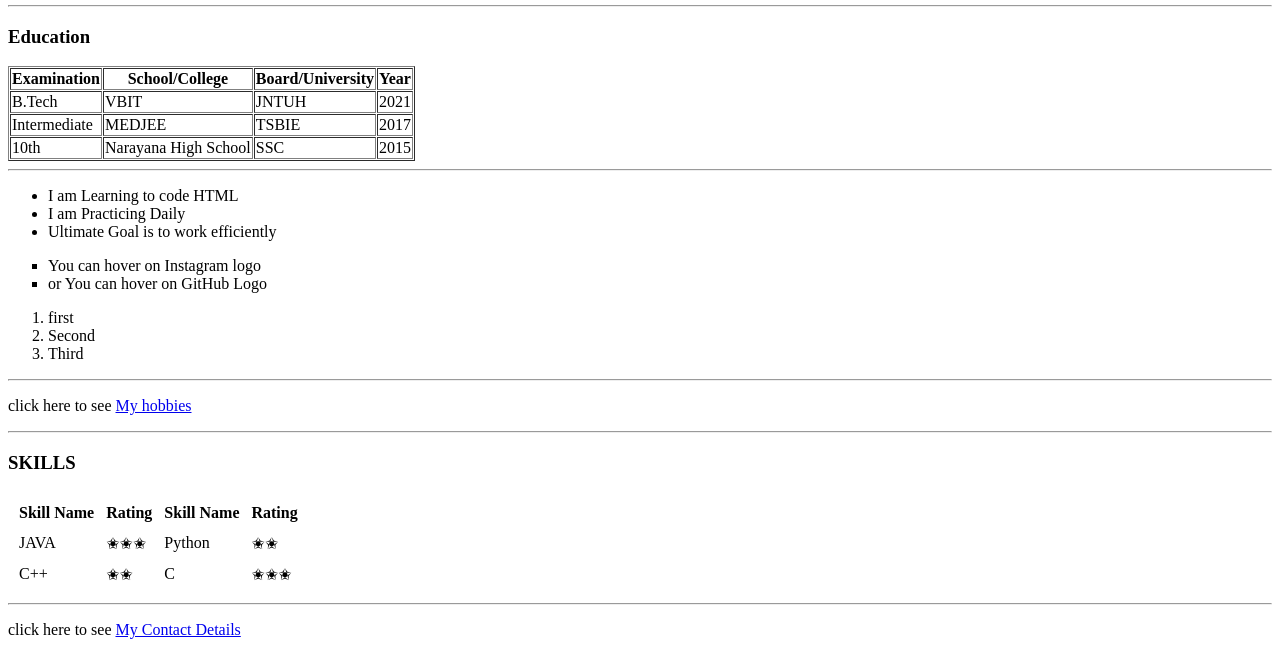
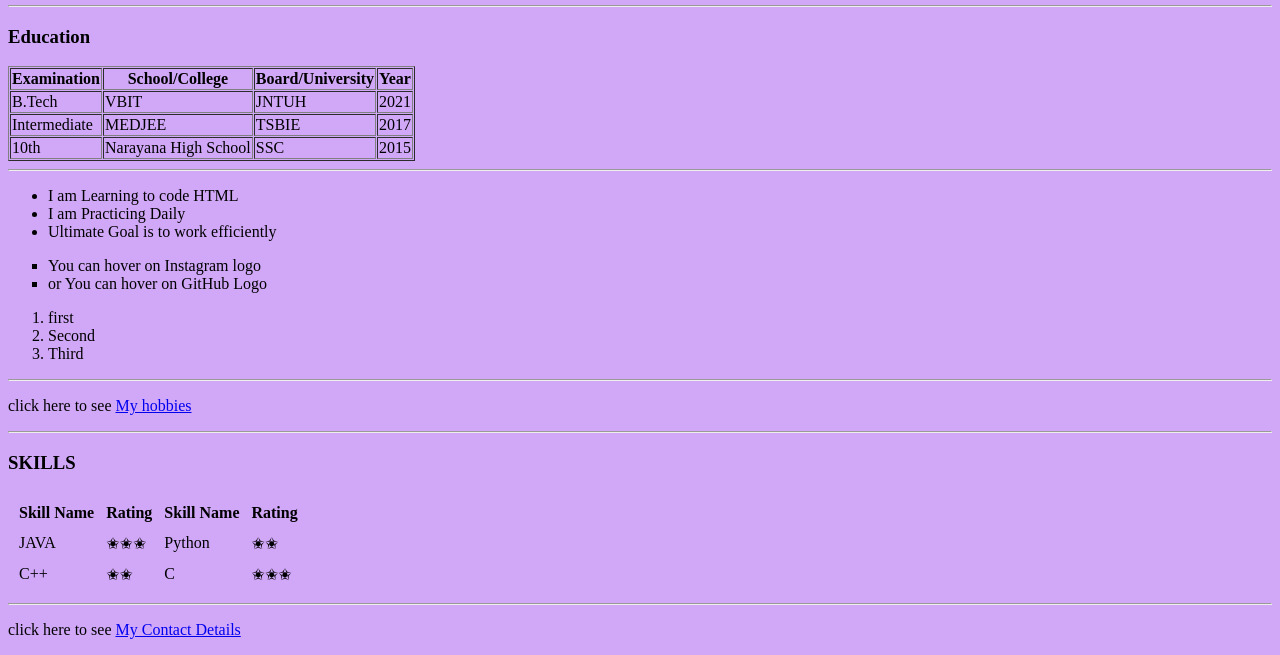
Before and after one commit to PratikNanda/HTML-PersonalSite, a plain HTML site: page index.html in a window 1280 px wide. Shown: the part 357-1012 px from the top of the page. Drawn offline with Linux system fonts and the light colour scheme.

Commit message:
added background color

```diff
--- a/index.html
+++ b/index.html
@@ -1,11 +1,20 @@
 <!DOCTYPE html>
 <html lang="en">
+
 <head>
     <meta charset="UTF-8">
     <meta http-equiv="X-UA-Compatible" content="IE=edge">
     <meta name="viewport" content="width=device-width, initial-scale=1.0">
     <title>Pratik's Personal Site</title>
+
+
+    <style>
+        body {
+            background-color: rgb(209, 168, 248);
+        }
+    </style>
 </head>
+
 <body>
     <table cellspacing=20>
         <tr>
```
